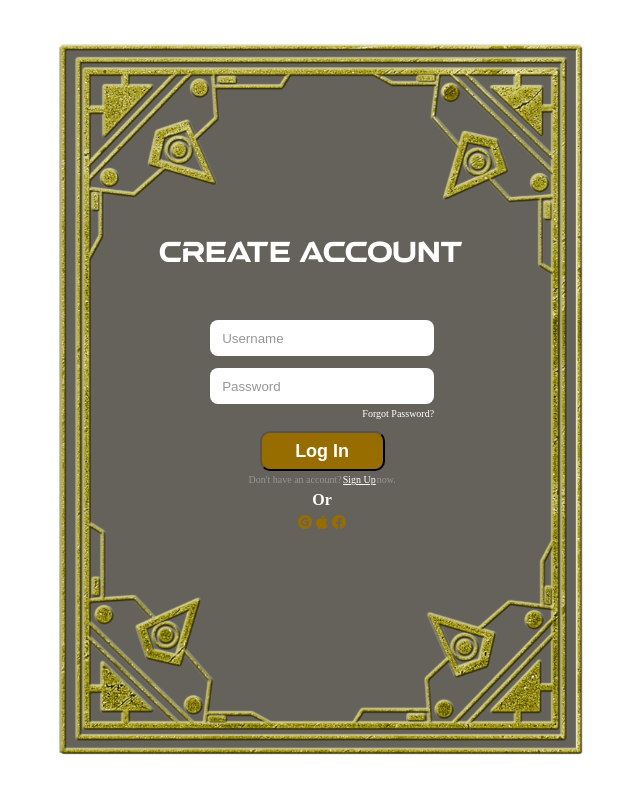
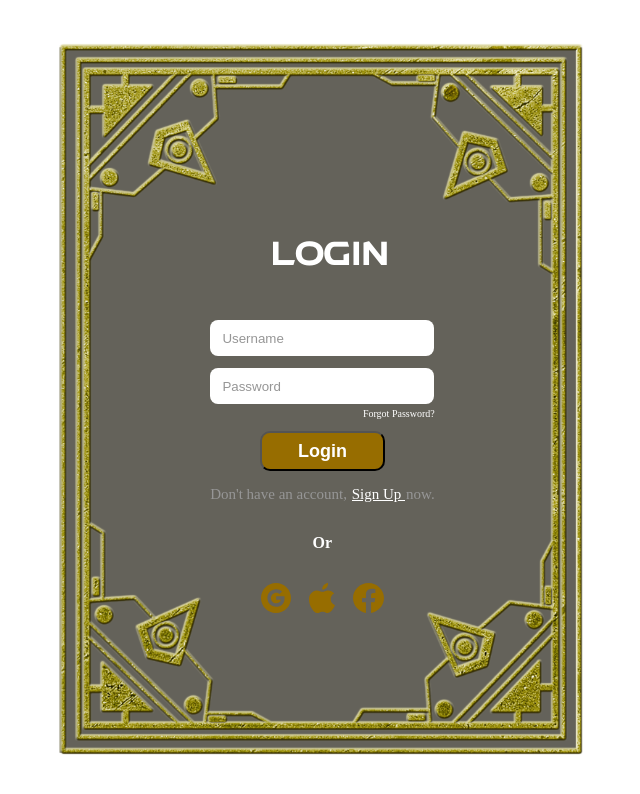
Before and after one commit to ACM-Thapar/Eclipse-v3, a React (Create React App) app in the folder client/: page /login in a window 1280 px wide. Shown: the top 794 px of the page, without its empty margins (337-977 px from the left). Built offline with nearby package versions, Linux system fonts and the light colour scheme.

Commit message:
Changed login and sign up form styles #37

```diff
--- a/client/src/components/AuthModal/AuthModal.jsx
+++ b/client/src/components/AuthModal/AuthModal.jsx
@@ -16,8 +16,8 @@ function AuthModal() {
                 <div className="modal-img">
                     <img src={modal} alt="" />
                 </div>
-                <div className="modal-title">
-                    Create Account
+                <div style={{ justifyContent: 'center', width: '57%', fontSize: login && 30 }} className="modal-title">
+                    {login ? 'Login' : 'Create Account'}
                 </div>
                 <div className="login-form">
                     {login ? <Login login setLogin={setLogin} /> : <Signup login setLogin={setLogin} />}
--- a/client/src/components/AuthModal/Login.jsx
+++ b/client/src/components/AuthModal/Login.jsx
@@ -61,26 +61,27 @@ function Login({ login, setLogin }) {
             bg="#976D00"
             fontWeight="bold"
             fontSize="18px"
+            marginBottom={15}
             >
-                Log In
+                Login
             </Button>
-            <Flex justifyContent="center">
-                <Text color="#969696">Don't have an account? </Text>
-                <Text onClick={() => setLogin(false)} color="white" ml={1} textDecoration="underline" cursor="pointer"> Sign Up</Text>
-                <Text color="#969696" ml={1}>now.</Text>
+            <Flex marginBottom={25} justifyContent="center">
+                <Text fontSize={15} color="#969696">Don't have an account,&nbsp;</Text>
+                <Text fontSize={15} onClick={() => setLogin(false)} color="white" ml={1} textDecoration="underline" cursor="pointer"> Sign Up&nbsp;</Text>
+                <Text fontSize={15} color="#969696" ml={1}>now.</Text>
             </Flex>
-            <Flex mt={6}>
+            <Flex mb={25} mt={6}>
                 <Text color="white" fontSize="16px" fontWeight={600}>Or</Text>
             </Flex>
             <Flex display="flex" mt={6}>
                 <Flex>
-                    <Image src={google} height={14} cursor="pointer" />
+                    <Image src={google} height={30} cursor="pointer" />
                 </Flex>
                 <Flex>
-                    <Image src={apple} height={14} ml={4} cursor="pointer" />
+                    <Image src={apple} height={30} ml={18} cursor="pointer" />
                 </Flex>
                 <Flex>
-                    <Image src={facebook} height={14} ml={4} cursor="pointer" />
+                    <Image src={facebook} height={30} ml={18} cursor="pointer" />
                 </Flex>
             </Flex>
         </form>
--- a/client/src/components/AuthModal/Signup.jsx
+++ b/client/src/components/AuthModal/Signup.jsx
@@ -79,26 +79,27 @@ function Signup({ login, setLogin }) {
             bg="#976D00"
             fontWeight="bold"
             fontSize="18px"
+            marginBottom={15}
             >
                 Sign Up
             </Button>
-            <Flex justifyContent="center">
-                <Text color="#969696">Already have an account? </Text>
-                <Text onClick={() => setLogin(true)} color="white" ml={1} textDecoration="underline" cursor="pointer"> Sign In </Text>
-                <Text color="#969696" ml={1}>now.</Text>
+            <Flex mb={25} justifyContent="center">
+                <Text fontSize={15} color="#969696">Already have an account?&nbsp;</Text>
+                <Text fontSize={15} onClick={() => setLogin(true)} color="white" ml={1} textDecoration="underline" cursor="pointer"> Sign In&nbsp;</Text>
+                <Text fontSize={15} color="#969696" ml={1}>now.</Text>
             </Flex>
-            <Flex mt={4}>
+            <Flex mb={25} mt={6}>
                 <Text color="white" fontSize="16px" fontWeight={600}>Or</Text>
             </Flex>
-            <Flex display="flex" mt={4}>
+            <Flex display="flex" mt={6}>
                 <Flex>
-                    <Image src={google} height={14} cursor="pointer" />
+                    <Image src={google} height={30} cursor="pointer" />
                 </Flex>
                 <Flex>
-                    <Image src={apple} height={14} ml={4} cursor="pointer" />
+                    <Image src={apple} height={30} ml={18} cursor="pointer" />
                 </Flex>
                 <Flex>
-                    <Image src={facebook} height={14} ml={4} cursor="pointer" />
+                    <Image src={facebook} height={30} ml={18} cursor="pointer" />
                 </Flex>
             </Flex>
         </form>
```
